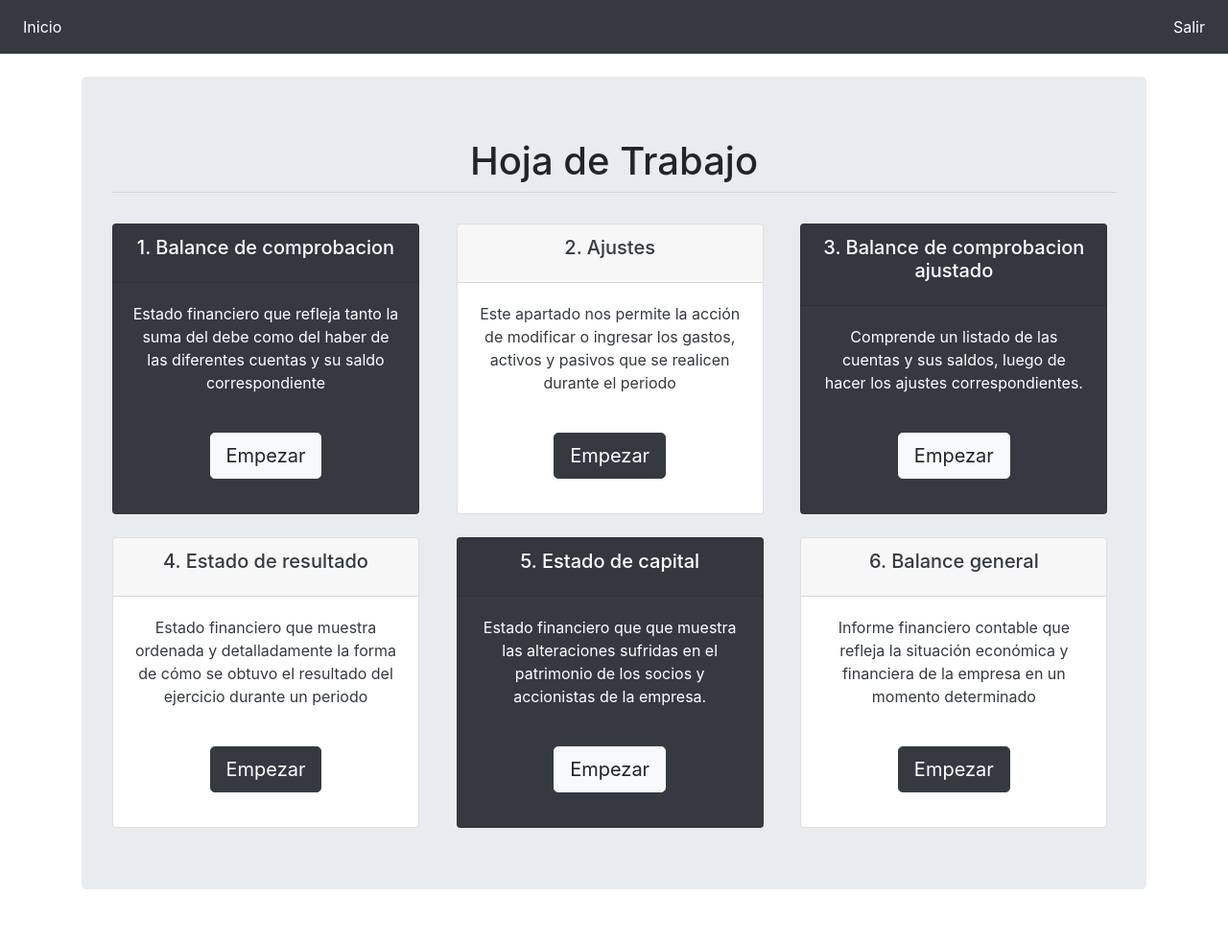
After one commit to Alexander7000/SICA, a Django app: page /hojaTrabajo in a window 1280 px wide. The commit adds this page. Shown: the whole page at 96% size. Run offline with Django 4.2, Linux system fonts and the light colour scheme; the visitor is signed in with stand-in values (Sample User, id 1); some libraries are stand-ins or nearby versions.

Commit message:
hoja de trabajo 2/6

```diff
--- a/sica/templates/bases/base.html
+++ b/sica/templates/bases/base.html
@@ -27,7 +27,6 @@
             <div class="nav navbar-nav">
                 <a class="nav-item nav-link active" href="#" onclick="validarSuma('{% url 'inicio' %}')" > Inicio </a>
 
-                <a class="nav-item nav-link active" href="#">Informes</a>
             </div>
 
             <div class="navbar-nav ml-auto">
--- /dev/null
+++ b/sica/templates/hojaTrabajo/index.html
@@ -0,0 +1,125 @@
+{% extends "bases/base.html" %}
+
+{% block titulo %} Inicio {%endblock %}
+
+{% block contenido %}
+
+<div class="container" >
+<div class="jumbotron">
+    <center><h1 class="display-6">Hoja de Trabajo</h1></center>
+    <hr class="my-2">
+    <br>
+
+    <div class="row">
+        <div class="col-sm">
+            <div class="card text-white bg-dark text-center" style="max-width: 20rem;">
+                <div class="card-header">
+                    <h5 class="card-title">1. Balance de comprobacion</h5>
+                </div>
+                <div class="card-body">
+                    <p class="card-text">
+                        Estado financiero que refleja tanto la suma del debe como
+                        del haber de las diferentes cuentas y su saldo correspondiente
+                    </p>
+                    <br>
+                    <p class="lead">
+                        <a class="btn btn-light btn-lg" href="{% url 'balanceComprobacion' %}" role="button">Empezar</a>
+                    </p>
+                </div>
+            </div>
+        </div>
+
+        <div class="col-sm">
+            <div class="card text-dark bg-white  text-center" style="max-width: 20rem;">
+                <div class="card-header">
+                    <h5 class="card-title">2. Ajustes</h5>
+                </div>
+                <div class="card-body">
+                    <p class="card-text">
+                        Este apartado nos permite la acción de modificar o ingresar los gastos, activos y pasivos
+                        que se realicen durante el periodo
+                    </p>
+                    <br>
+                    <p class="lead">
+                        <a class="btn btn-dark btn-lg" href="{% url 'ajustes' %}" role="button">Empezar</a>
+                    </p>
+                </div>
+            </div>
+        </div>
+
+        <div class="col-sm">
+            <div class="card text-white bg-dark text-center" style="max-width: 20rem;">
+                <div class="card-header">
+                    <h5 class="card-title">3. Balance de comprobacion ajustado</h5>
+                </div>
+                <div class="card-body">
+                    <p class="card-text">
+                        Comprende un listado de las cuentas y sus saldos, luego de hacer los ajustes correspondientes.
+                    </p>
+                    <br>
+                    <p class="lead">
+                        <a class="btn btn-light btn-lg" href="#" role="button">Empezar</a>
+                    </p>
+                </div>
+            </div>
+        </div>
+    </div>
+    <br>
+    <div class="row">
+        <div class="col-sm">
+            <div class="card text-dark bg-white  text-center" style="max-width: 20rem;">
+                <div class="card-header">
+                    <h5 class="card-title">4. Estado de resultado</h5>
+                </div>
+                <div class="card-body">
+                    <p class="card-text">
+                        Estado financiero que muestra ordenada y detalladamente la forma de cómo se obtuvo el resultado
+                        del ejercicio durante un periodo
+                    </p>
+                    <br>
+                    <p class="lead">
+                        <a class="btn btn-dark btn-lg" href="{% url 'inicio' %}" role="button">Empezar</a>
+                    </p>
+                </div>
+            </div>
+        </div>
+
+        <div class="col-sm">
+            <div class="card text-white bg-dark text-center" style="max-width: 20rem;">
+                <div class="card-header">
+                    <h5 class="card-title">5. Estado de capital</h5>
+                </div>
+                <div class="card-body">
+                    <p class="card-text">
+                        Estado financiero que que muestra las alteraciones sufridas en el
+                        patrimonio de los socios y accionistas de la empresa.
+                    </p>
+                    <br>
+                    <p class="lead">
+                        <a class="btn btn-light btn-lg" href="{% url 'inicio' %}" role="button">Empezar</a>
+                    </p>
+                </div>
+            </div>
+        </div>
+
+        <div class="col-sm">
+            <div class="card text-dark bg-white  text-center" style="max-width: 20rem;">
+                <div class="card-header">
+                    <h5 class="card-title">6. Balance general</h5>
+                </div>
+                <div class="card-body">
+                    <p class="card-text">
+                        Informe financiero contable que refleja la situación económica y financiera
+                        de la empresa en un momento determinado
+                    </p>
+                    <br>
+                    <p class="lead">
+                        <a class="btn btn-dark btn-lg" href="{% url 'inicio' %}" role="button">Empezar</a>
+                    </p>
+                </div>
+            </div>
+        </div>
+    </div>
+</div>
+    </div>
+{%endblock %}
--- a/sica/templates/paginas/inicio.html
+++ b/sica/templates/paginas/inicio.html
@@ -56,7 +56,7 @@
                     </p>
                     <br>
                     <p class="lead">
-                        <a class="btn btn-light btn-lg" href="HojadeTrabajo" role="button">Empezar</a>
+                        <a class="btn btn-light btn-lg" href="hojaTrabajo" role="button">Empezar</a>
                     </p>
                 </div>
             </div>
--- a/sica/urls.py
+++ b/sica/urls.py
@@ -22,6 +22,12 @@ urlpatterns = [
     path('partidas/eliminar/<int:id_partida>', eliminar_partida, name='eliminar_partida'),
 
     path('transacciones/<int:id_partida>/', include(urlpatternsTransaccion)),
-    path('HojadeTrabajo', HojadeTrabajo, name='HojadeTrabajo'),
-    path('HojadeTrabajo/BalanceGeneral', BalanceGeneral, name='BalanceGeneral'),
+
+    path('hojaTrabajo', hojaTrabajo, name='hojaTrabajo'),
+    path('hojaTrabajo/balanceComprobacion', balanceComprobacion, name='balanceComprobacion'),
+
+    path('hojaTrabajo/ajustes', ajustes, name='ajustes'),
+    path('hojaTrabajo/ajustes/crear_ajuste', crear_ajuste, name='crear_ajuste'),
+    path('hojaTrabajo/ajustes/editar/<int:id_ajuste>', editar_ajuste, name='editar_ajuste'),
+    path('hojaTrabajo/ajustes/eliminar/<int:id_ajuste>', eliminar_ajuste, name='eliminar_ajuste'),
 ]
--- a/sica/views.py
+++ b/sica/views.py
@@ -1,6 +1,4 @@
 from decimal import Decimal
-
-
 from django.http import HttpResponse
 from django.shortcuts import render, redirect
 from django.contrib import messages
@@ -204,27 +202,108 @@ def calculo_IVA(request, id_partida, id_transaccion):
 
 
 @login_required
-def HojadeTrabajo(request):
+def hojaTrabajo(request):
 
-    return render(request, 'HojadeTrabajo/index.html')
+    return render(request, 'hojaTrabajo/index.html')
+
+
 @login_required
-def BalanceGeneral(request):
+def balanceComprobacion(request):
+    subCuentas = SubCuenta.objects.all()
     transacciones = Transaccion.objects.all()
+
+    for subCuenta in subCuentas:
+        debe = 0
+        haber = 0
+        subCuenta.debe = subCuenta.haber = 0
+
+        for transaccion in transacciones:
+            if transaccion.id_subCuenta.id_subCuenta == subCuenta.id_subCuenta:
+
+                if transaccion.id_tipoTransaccion.id_tipoTransaccion == 1:
+                    debe += transaccion.monto
+
+                if transaccion.id_tipoTransaccion.id_tipoTransaccion == 2:
+                    haber += transaccion.monto
+
+        if debe > haber:
+            subCuenta.debe = debe - haber
+        else:
+            subCuenta.haber = haber - debe
+
+        subCuenta.save()
+
+    subCuentasSaldadas = SubCuenta.objects.filter(Q(debe__gt=0.00) | Q(haber__gt=0.00))
 
     suma_debe = 0
     suma_haber = 0
 
-    for transaccion in transacciones:
-        if transaccion.id_tipoTransaccion.id_tipoTransaccion == 1:
-            suma_debe += transaccion.monto
+    for subCuentaSaldada in subCuentasSaldadas:
+        suma_debe += subCuentaSaldada.debe
+        suma_haber += subCuentaSaldada.haber
 
-        if transaccion.id_tipoTransaccion.id_tipoTransaccion == 2:
-            suma_haber += transaccion.monto
+    diferencia = abs(suma_debe - suma_haber)
+
+    return render(request, 'hojaTrabajo/balanceComprobacion.html', {'subCuentasSaldadas': subCuentasSaldadas,
+                                                                 'suma_debe': suma_debe,
+                                                                 'suma_haber': suma_haber,
+                                                                 'diferencia': diferencia})
+
+@login_required
+def ajustes(request):
+    ajustes = Ajuste.objects.all()
+
+    suma_debe = 0
+    suma_haber = 0
+
+    for ajuste in ajustes:
+        if ajuste.id_tipoTransaccion.id_tipoTransaccion == 1:
+            suma_debe += ajuste.monto
+
+        if ajuste.id_tipoTransaccion.id_tipoTransaccion == 2:
+            suma_haber += ajuste.monto
 
     diferencia = abs(suma_debe-suma_haber)
 
-    return render(request, 'HojadeTrabajo/BalanceGeneral.html', {'transacciones': transacciones,
+    return render(request, 'hojaTrabajo/ajustes/index.html', {'ajustes': ajustes,
+                                                      'suma_debe': suma_debe,
+                                                      'suma_haber': suma_haber,
+                                                      'diferencia': diferencia})
 
-                                                        'suma_debe': suma_debe,
-                                                        'suma_haber': suma_haber,
-                                                        'diferencia': diferencia})
+
+@login_required
+def crear_ajuste(request):
+    formulario = AjusteForm(request.POST or None)
+
+    if formulario.is_valid():
+        formulario.save()
+
+        return redirect('ajustes')
+
+    return render(request, 'hojaTrabajo/ajustes/crear.html', {'formulario': formulario})
+
+
+@login_required
+def editar_ajuste(request, id_ajuste):
+    ajuste = Ajuste.objects.get(id_ajuste=id_ajuste)
+
+    formulario = AjusteForm(request.POST or None, instance=ajuste)
+
+    if formulario.is_valid() and request.POST:
+        formulario.save()
+
+        messages.success(request, "Se almacenaron los cambios exitosamente!")
+
+        return redirect('ajustes')
+
+    return render(request, 'hojaTrabajo/ajustes/editar.html', {'formulario': formulario})
+
+
+@login_required
+def eliminar_ajuste(request, id_ajuste):
+    ajuste = Ajuste.objects.get(id_ajuste=id_ajuste)
+    temp = ajuste
+    ajuste.delete()
+    messages.success(request, "Se elimino el ajuste: " + temp.__str__())
+
+    return redirect('ajustes')
--- a/sql/3.cuenta.txt
+++ b/sql/3.cuenta.txt
@@ -7,6 +7,7 @@ INSERT INTO public.cuenta (id_cuenta, nombre_cuenta, id_grupo_id) VALUES ('1105'
 INSERT INTO public.cuenta (id_cuenta, nombre_cuenta, id_grupo_id) VALUES ('1106', 'IVA CREDITO FISCAL', '11');
 INSERT INTO public.cuenta (id_cuenta, nombre_cuenta, id_grupo_id) VALUES ('1201', 'PROPIEDADES, PLANTA Y EQUIPO', '12');
 INSERT INTO public.cuenta (id_cuenta, nombre_cuenta, id_grupo_id) VALUES ('1202', 'CUENTAS POR COBRAR A LARGO PLAZO', '12');
+INSERT INTO public.cuenta (id_cuenta, nombre_cuenta, id_grupo_id) VALUES ('1203', 'Depreciación acumulada', '12');
 INSERT INTO public.cuenta (id_cuenta, nombre_cuenta, id_grupo_id) VALUES ('2101', 'PRÉSTAMOS A CORTO PLAZO', '21');
 INSERT INTO public.cuenta (id_cuenta, nombre_cuenta, id_grupo_id) VALUES ('2102', 'CUENTAS COMERCIALES POR PAGAR', '21');
 INSERT INTO public.cuenta (id_cuenta, nombre_cuenta, id_grupo_id) VALUES ('2103', 'ACREEDORES VARIOS', '21');
@@ -16,8 +17,12 @@ INSERT INTO public.cuenta (id_cuenta, nombre_cuenta, id_grupo_id) VALUES ('2201'
 INSERT INTO public.cuenta (id_cuenta, nombre_cuenta, id_grupo_id) VALUES ('2202', 'BENEFICIOS POR PAGAR A LOS EMPLEADOS - LARGO PLAZO', '22');
 INSERT INTO public.cuenta (id_cuenta, nombre_cuenta, id_grupo_id) VALUES ('3101', 'CAPITAL SOCIAL', '31');
 INSERT INTO public.cuenta (id_cuenta, nombre_cuenta, id_grupo_id) VALUES ('3102', 'RESERVA LEGAL', '31');
+INSERT INTO public.cuenta (id_cuenta, nombre_cuenta, id_grupo_id) VALUES ('3201', 'UTILIDADES DE EJERCICIOS ANTERIORES', '32');
+INSERT INTO public.cuenta (id_cuenta, nombre_cuenta, id_grupo_id) VALUES ('3202', 'UTILIDADES DEL PRESENTE EJERCICIO', '32');
 INSERT INTO public.cuenta (id_cuenta, nombre_cuenta, id_grupo_id) VALUES ('4101', 'COSTO DE VENTAS', '41');
 INSERT INTO public.cuenta (id_cuenta, nombre_cuenta, id_grupo_id) VALUES ('4102', 'GASTOS ADMINISTRATIVOS Y VENTAS', '41');
 INSERT INTO public.cuenta (id_cuenta, nombre_cuenta, id_grupo_id) VALUES ('4201', 'GASTOS FINANCIEROS', '42');
+INSERT INTO public.cuenta (id_cuenta, nombre_cuenta, id_grupo_id) VALUES ('4202', 'Otros gastos', '42');
 INSERT INTO public.cuenta (id_cuenta, nombre_cuenta, id_grupo_id) VALUES ('5101', 'INGRESOS DE OPERACIÓN', '51');
 INSERT INTO public.cuenta (id_cuenta, nombre_cuenta, id_grupo_id) VALUES ('5202', 'OTROS PRODUCTOS', '52');
+INSERT INTO public.cuenta (id_cuenta, nombre_cuenta, id_grupo_id) VALUES ('5203', 'INTERESES POR COBRAR', '52');
```
Also changed, not shown: sica/forms.py (+11 -0 lines), sica/models.py (+53 -8 lines), sica/templates/HojadeTrabajo/BalanceGeneral.html (deleted, +0 -68 lines), sica/templates/HojadeTrabajo/index.html (deleted, +0 -84 lines), sica/templates/hojaTrabajo/ajustes/crear.html (added, +31 -0 lines), sica/templates/hojaTrabajo/ajustes/editar.html (added, +30 -0 lines), sica/templates/hojaTrabajo/ajustes/index.html (added, +94 -0 lines), sica/templates/hojaTrabajo/balanceComprobacion.html (added, +46 -0 lines), sql/2.grupo.txt (added, +12 -0 lines), sql/4.subCuenta.txt (+7 -0 lines), sica/migrations/0008_subcuenta_saldo_alter_transaccion_monto.py (added), sica/migrations/0009_rename_saldo_subcuenta_debe_subcuenta_haber.py (added), sica/migrations/0010_ajuste.py (added), 1 other file.
